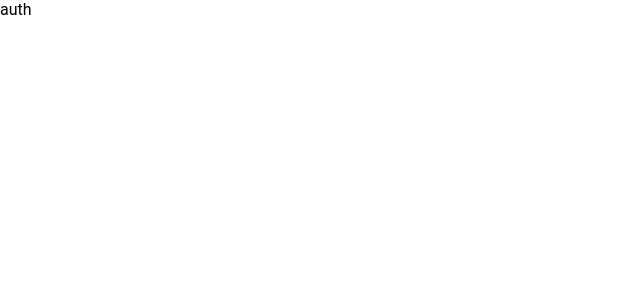
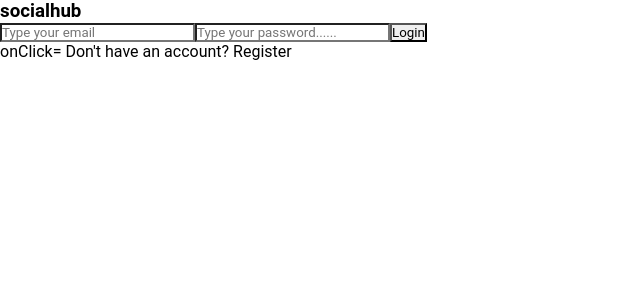
Before and after one commit to rasiyajishar/client-socialhub-app, a React (Create React App) app: page /auth in a window 1280 px wide. Shown: the top 300 px of the page, without its empty margins (0-640 px from the left). Built offline with nearby package versions, Linux system fonts and the light colour scheme.

Commit message:
modified post.js,auth.js modified and added functionalities

```diff
--- a/src/App.css
+++ b/src/App.css
@@ -4,4 +4,6 @@
   padding: 0;
   scroll-behavior: smooth;
   font-family:'Roboto', sans-serif;
+ background-image: url("");
+ background-position-x: center;
 }
--- a/src/components/navbar/navbar.module.css
+++ b/src/components/navbar/navbar.module.css
@@ -9,11 +9,11 @@
     display: flex;
     justify-content: space-between;
     align-items: center;
-    background-color: black;
+    background-color: #070606;
 }
 .left{
    text-decoration:none;
-   color: white;
+   color:whitesmoke;
    font-size: 28px;
    letter-spacing: 1px;
 }
--- a/src/components/posts/Posts.js
+++ b/src/components/posts/Posts.js
@@ -1,8 +1,14 @@
 import React from 'react'
+import Share from '../share/Share';
 import classes from './posts.module.css'
 const Posts = () => {
   return (
-    <div>Posts</div>
+    <div className={classes.container}>
+      <div className={classes.container1}>
+        <Share />
+        <div className={classes.posts}></div>
+      </div>
+    </div>
   )
 }
 
--- a/src/components/share/share.js
+++ b/src/components/share/share.js
@@ -1,9 +1,9 @@
 import React from 'react'
 import classes from './share.module.css'
-const share = () => {
+const Share = () => {
   return (
     <div>share</div>
   )
 }
 
-export default share
+export default Share
--- a/src/components/sidebar/Sidebar.js
+++ b/src/components/sidebar/Sidebar.js
@@ -1,14 +1,26 @@
 import React from 'react'
 import classes from './sidebar.module.css'
 import { Link } from 'react-router-dom'
+import {FaUserFriends} from 'react-icons/fa'
+import {FiMonitor} from 'react-icons/fi'
+import {MdGroups, MdNewspaper, MdOutlineRssFeed, MdSettingsSuggest} from 'react-icons/md'
+import {RiPagesFill} from 'react-icons/ri'
 const Sidebar = () => {
   return (
-    <div className={classes.container} >
-      <div className={classes.container1}>
-<Link to="/Friends" className={classes.items}>Friends</Link>
+//     <div className={classes.container} >
+//       <div className={classes.container1}>
 
-      </div>
-    </div>
+
+// <Link to="/Friends" className={classes.items}><FaUserFriends />Friends</Link><br/>
+
+//       </div>
+//     </div>
+
+<div>
+<div><Link to="/Friends" className={classes.items}><FaUserFriends />Friends</Link><br/>
+<Link to="/Posts" className={classes.items}><RiPagesFill />Pages</Link><br/>
+</div>
+</div>
   )
 }
 
--- a/src/components/sidebar/sidebar.module.css
+++ b/src/components/sidebar/sidebar.module.css
@@ -2,8 +2,18 @@
     height:calc(100vh-60px);
     width:100%;
 
+}
+.container1{
+    height: 100%;
+    width: 100%;
+    /* padding:0.25rem 1.25rem; */
+    display: flex;
+    /* justify-content: space-between; */
+    align-items: center;
 
 }
+
+
 container1{
     width:100%;
     height:100%;
@@ -14,6 +24,7 @@ container1{
 top:15rem;
 
 }
+
 .items{
 cursor: pointer;
 font-size: 18px;
@@ -23,9 +34,9 @@ align-items: center;
 gap:1rem;
 top:3rem;
 right:0.25rem;
-
+color: blue;
 }
-item:hover{
+items:hover{
     scale:1.03;
-    color:blue;
+    color:rgb(15, 15, 15);
 }
--- a/src/pages/auth/Auth.js
+++ b/src/pages/auth/Auth.js
@@ -1,9 +1,37 @@
-import React from 'react'
+import React, { useState } from 'react'
+import { useNavigate } from 'react-router-dom'
+import classes from "./auth.module.css"
+const Auth = () => {
+ const[isregister,setIsRegister]=useState(false)
+ const[userName,setUsername]=useState("")
+ const[email,setEmail]=useState("")
+ const[password,setpassword]=useState("")
+ const[error,setError]=useState("false")
+const navigate =useNavigate()
 
-const Auth = () => {
-
+const handleSubmit = async(e)=>{
+e.preventdefault()
+}
   return (
-    <div>auth</div>
+    <div className={classes.container}>
+      <div className={classes.container1}>
+        <div className={classes.left}>
+          <h3>socialhub</h3>
+        </div>
+        <form onSubmit={handleSubmit} className={classes.right}>
+{isregister && <input type="text" placeholder='Type your username..' onChange={(e)=>setUsername(e.target.value)}/>}
+<input type='email' placeholder='Type your email' onChange={(e)=>setEmail(e.target.value)} />
+<input type='password' placeholder='Type your password......' onChange={(e)=>setpassword(e.target.value)}/>
+<button className='submitbtn' >
+  {isregister ? "Register" :"Login"}
+</button>
+{isregister ?
+<p> onClick={()=>setIsRegister(prev=>!prev)}  Already have an account? Login </p>
+:<p> onClick={()=>setIsRegister(prev=>!prev)} Don't have an account? Register</p>
+}
+        </form>
+      </div>
+    </div>
   )
 }
 
--- a/src/pages/home/home.module.css
+++ b/src/pages/home/home.module.css
@@ -12,4 +12,5 @@
    display:grid;
    grid-template-columns: 2fr 3fr 2fr;
    grid-gap: 5rem;
+
 }
```
Also changed, not shown: src/Images/backgrdimg1.jpg (added), src/Images/backgrdimg2.jpg (added).
